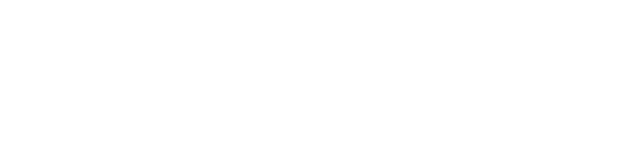
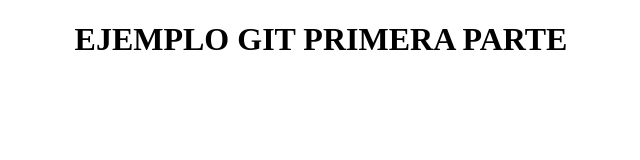
Before and after one commit to ingmpereida/git1, a plain HTML site: page index.html in a window 1280 px wide. Shown: the whole page, without its empty margins (319-959 px from the left). Drawn offline with Linux system fonts and the light colour scheme.

Commit message:
Se agrego un titulo

```diff
--- a/index.html
+++ b/index.html
@@ -6,5 +6,9 @@
     <meta name="viewport" content="width=device-width, initial-scale=1.0" />
     <title>Ejemplo de git</title>
   </head>
-  <body></body>
+  <body>
+    <div align="center">
+      <h1>EJEMPLO GIT PRIMERA PARTE</h1>
+    </div>
+  </body>
 </html>
```
